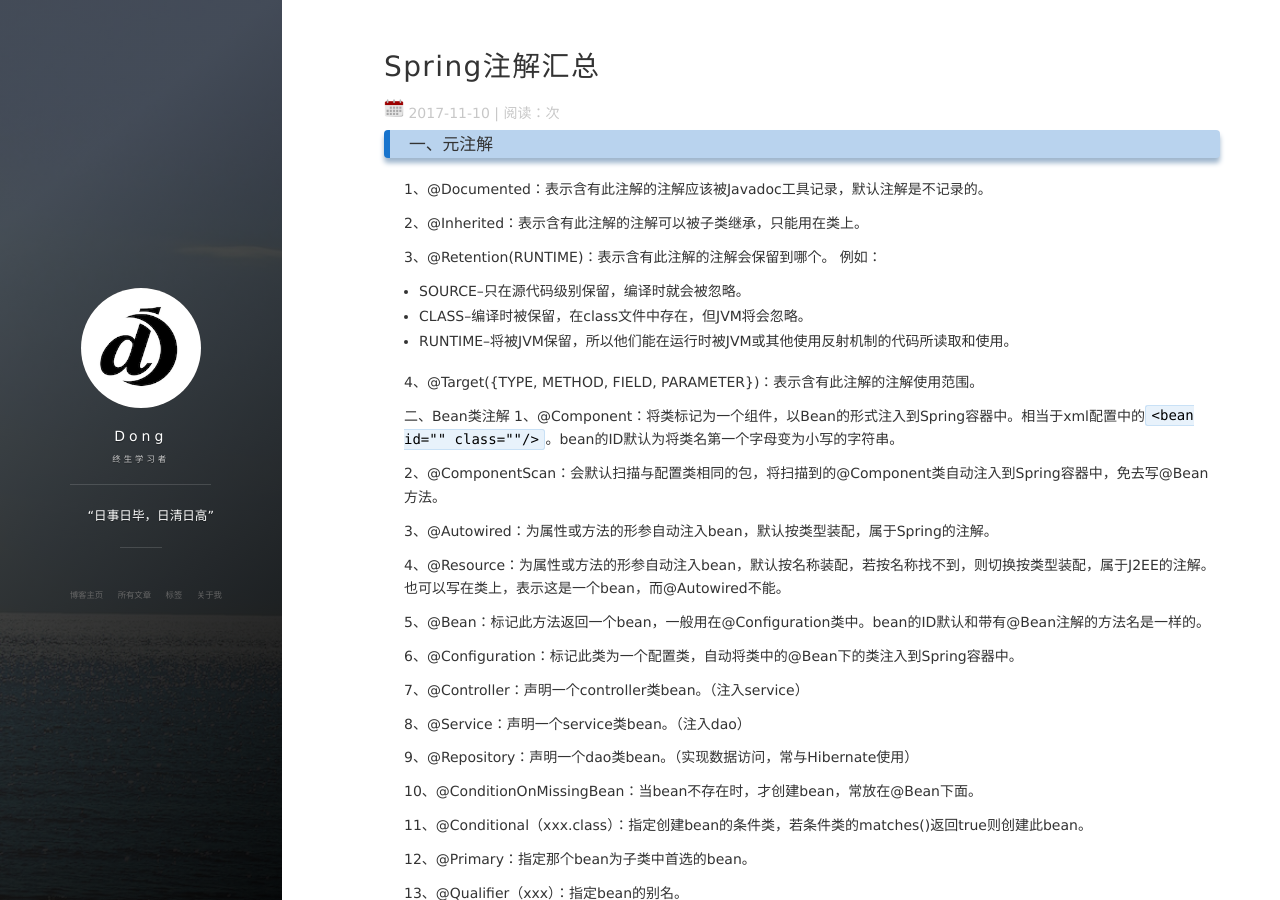
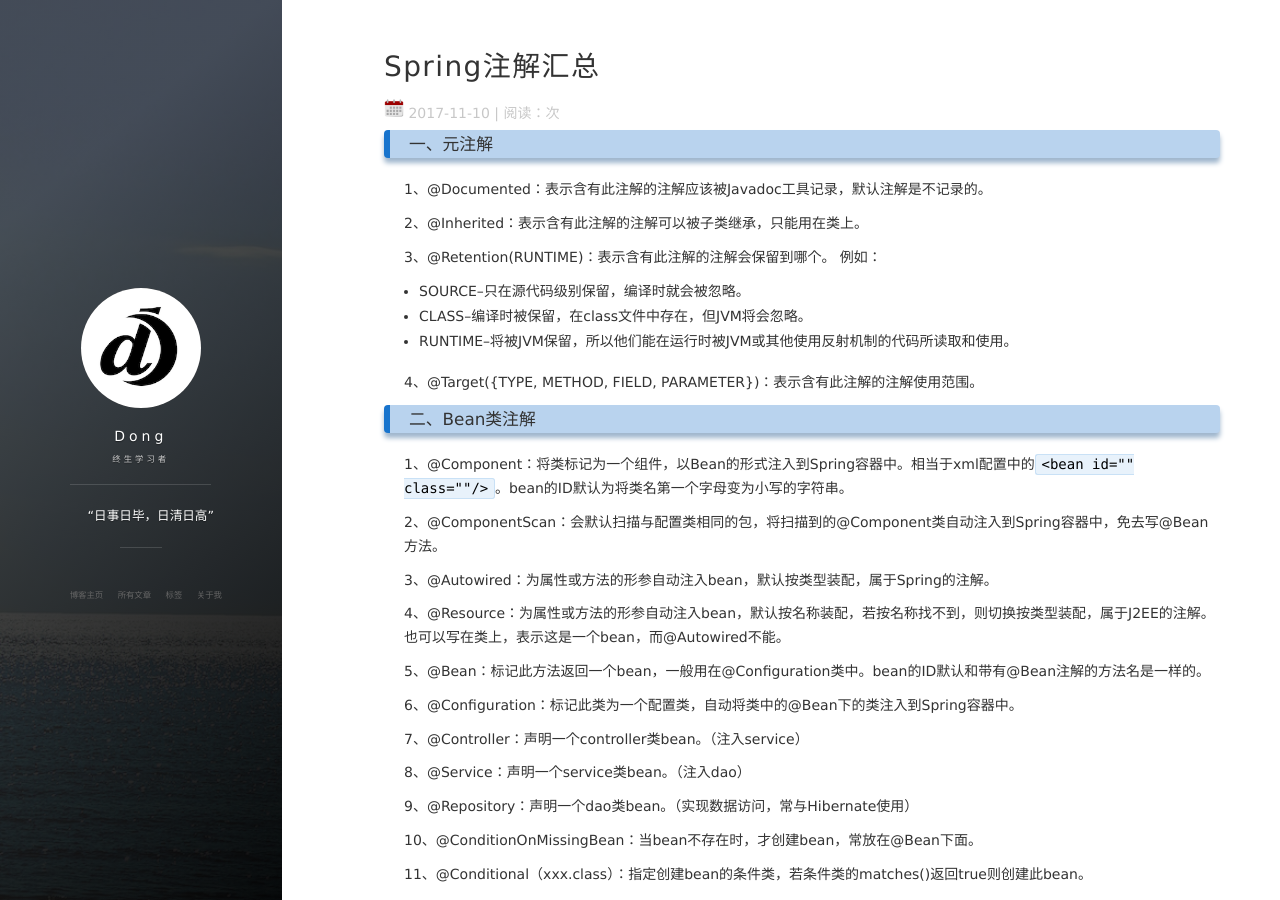
Before and after one commit to hdd2803/hdd2803.github.io, a Jekyll site: the page built from _posts/2017-11-10-JavaNote_Spring注解汇总.md, in a window 1280 px wide and 900 px high. Built offline with Jekyll 4.4.1, drawn with Linux system fonts in a browser that asks for light colours; nearby versions of some CDN libraries; comment, search, counter and statistics services are not loaded.

Commit message:
修改文章样式

```diff
--- a/_posts/2017-11-10-JavaNote_Spring注解汇总.md
+++ b/_posts/2017-11-10-JavaNote_Spring注解汇总.md
@@ -18,7 +18,7 @@ tag: WebNote
 4、@Target({TYPE, METHOD, FIELD, PARAMETER})：表示含有此注解的注解使用范围。
 [](/images/posts/JavaNote/SpringAnnotation/1.png)
 
-二、Bean类注解
+### 二、Bean类注解
 1、@Component：将类标记为一个组件，以Bean的形式注入到Spring容器中。相当于xml配置中的`<bean id="" class=""/>`。bean的ID默认为将类名第一个字母变为小写的字符串。
 
 2、@ComponentScan：会默认扫描与配置类相同的包，将扫描到的@Component类自动注入到Spring容器中，免去写@Bean方法。
```
